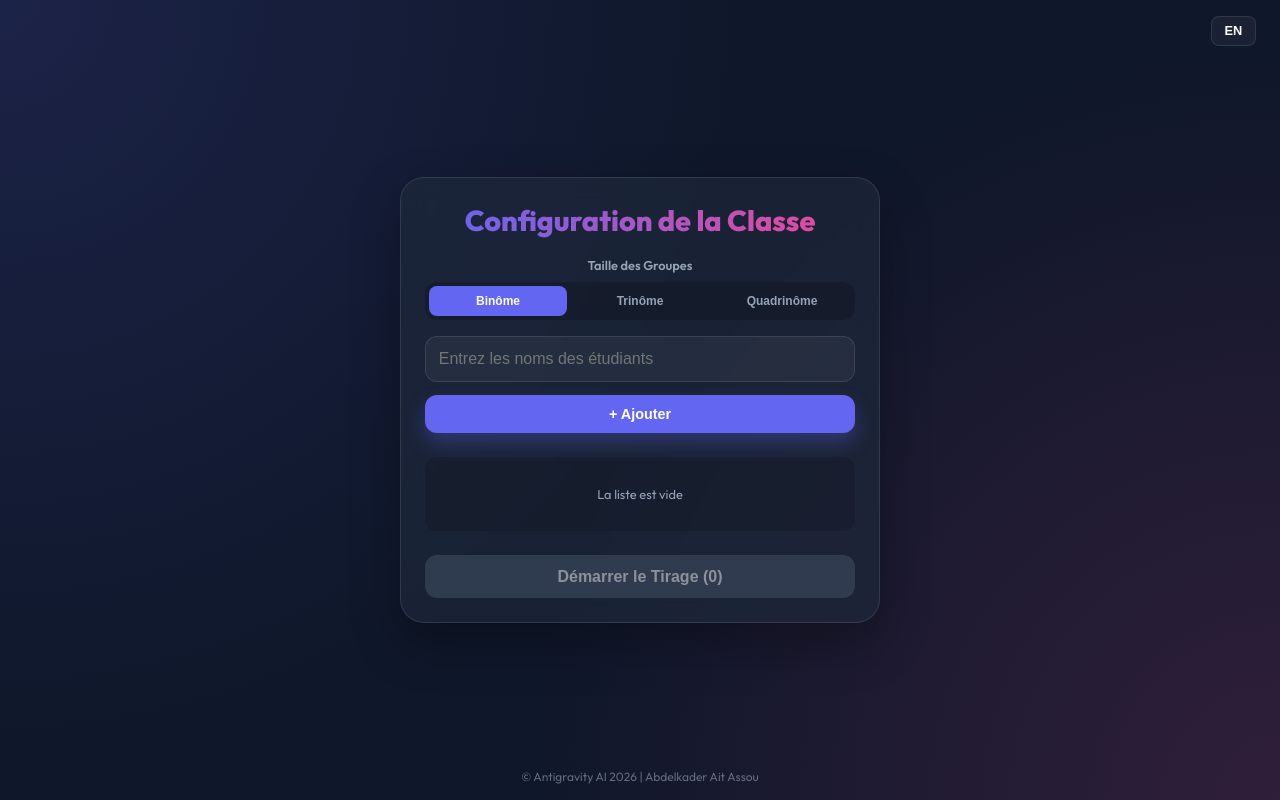
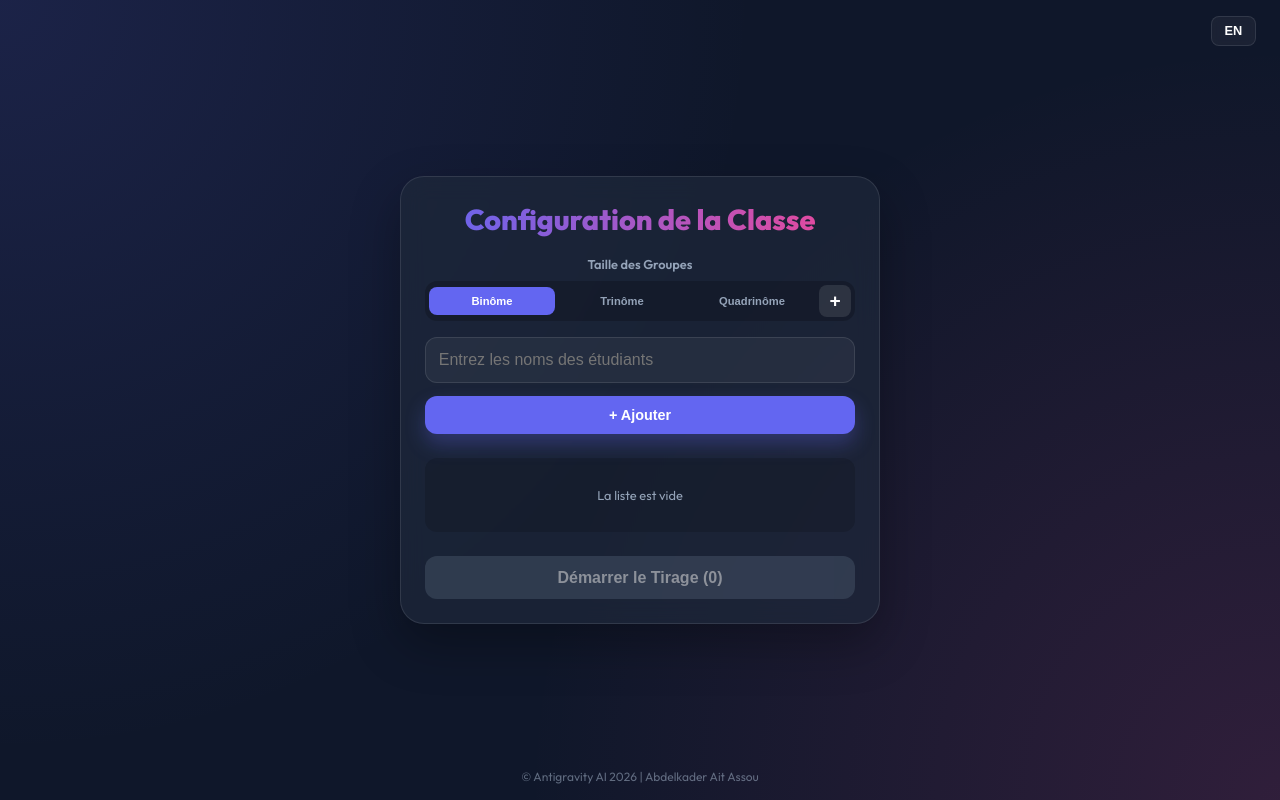
Before and after one commit to ait-assou/roulette, a React (Vite) app: page / in a window 1280 px wide. Built offline with nearby package versions, Linux system fonts and the light colour scheme.

Commit message:
feat: add adjustable custom group size controls to InputForm with localized labels

```diff
--- a/src/App.jsx
+++ b/src/App.jsx
@@ -31,7 +31,8 @@ const translations = {
     mode2: "Binôme",
     mode3: "Trinôme",
     mode4: "Quadrinôme",
-    emptyList: "La liste est vide"
+    emptyList: "La liste est vide",
+    customGroup: "Groupe de {n}"
   },
   en: {
     metaTitle: "Student Pairing Wheel | Interactive Classroom Tool",
@@ -59,7 +60,8 @@ const translations = {
     mode2: "Pair",
     mode3: "Trio",
     mode4: "Quad",
-    emptyList: "List is empty"
+    emptyList: "List is empty",
+    customGroup: "Group of {n}"
   }
 };
 
--- a/src/components/InputForm.jsx
+++ b/src/components/InputForm.jsx
@@ -1,14 +1,15 @@
 import React, { useState } from 'react';
 
 const InputForm = ({ onNamesSubmit, t }) => {
-  const [names, setNames] = useState([]); // Start with empty or list below
+  const [names, setNames] = useState([]);
   const [newName, setNewName] = useState('');
   const [groupSize, setGroupSize] = useState(2);
+  const [customSize, setCustomSize] = useState(4); // Keep track of the highest custom size
 
   const handleAddStudent = (e) => {
     if (e) e.preventDefault();
     if (newName.trim() === '') return;
-    setNames([newName.trim(), ...names]); // Prepended as requested: "placed just below the add button"
+    setNames([newName.trim(), ...names]);
     setNewName('');
   };
 
@@ -17,17 +18,39 @@ const InputForm = ({ onNamesSubmit, t }) => {
     setNames(newNames);
   };
 
+  const incrementSize = () => {
+    const nextSize = customSize < 10 ? customSize + 1 : customSize;
+    setCustomSize(nextSize);
+    setGroupSize(nextSize);
+  };
+
+  const decrementSize = () => {
+    if (customSize > 4) {
+      const nextSize = customSize - 1;
+      setCustomSize(nextSize);
+      if (groupSize === customSize) {
+        setGroupSize(nextSize);
+      }
+    }
+  };
+
   const handleSubmit = (e) => {
     e.preventDefault();
     const filteredNames = names.filter(n => n.trim() !== '');
     if (filteredNames.length >= groupSize) {
       onNamesSubmit(filteredNames, groupSize);
     } else {
-      alert(t.mode2 === 'Binôme (2)'
+      alert(t.mode2 === 'Binôme'
         ? `Veuillez ajouter au moins ${groupSize} étudiants !`
         : `Please add at least ${groupSize} students!`);
     }
   };
+
+  // Predefined sizes + the active custom size if any
+  const displaySizes = [2, 3, 4];
+  if (customSize > 4) {
+    displaySizes.push(customSize);
+  }
 
   return (
     <div className="glass-card" style={{ width: '100%', maxWidth: '480px', height: 'auto', maxHeight: '95vh', padding: '1.5rem' }}>
@@ -40,9 +63,11 @@ const InputForm = ({ onNamesSubmit, t }) => {
           background: 'rgba(0,0,0,0.2)',
           padding: '4px',
           borderRadius: '12px',
-          gap: '4px'
+          gap: '4px',
+          alignItems: 'center',
+          overflowX: 'auto'
         }}>
-          {[2, 3, 4].map(size => (
+          {displaySizes.map(size => (
             <button
               key={size}
               type="button"
@@ -53,16 +78,70 @@ const InputForm = ({ onNamesSubmit, t }) => {
                 borderRadius: '8px',
                 border: 'none',
                 cursor: 'pointer',
-                fontSize: '0.75rem',
+                fontSize: '0.7rem',
                 fontWeight: 700,
                 transition: 'all 0.3s',
                 background: groupSize === size ? 'var(--accent-primary)' : 'transparent',
-                color: groupSize === size ? 'white' : 'var(--text-muted)'
+                color: groupSize === size ? 'white' : 'var(--text-muted)',
+                whiteSpace: 'nowrap',
+                minWidth: '60px'
               }}
             >
-              {t[`mode${size}`]}
+              {size <= 4 ? t[`mode${size}`] : t.customGroup.replace('{n}', size)}
             </button>
           ))}
+          {customSize > 4 && (
+            <button
+              type="button"
+              onClick={decrementSize}
+              style={{
+                width: '32px',
+                height: '32px',
+                borderRadius: '8px',
+                border: 'none',
+                cursor: 'pointer',
+                fontSize: '1.2rem',
+                fontWeight: 700,
+                background: 'rgba(255,255,255,0.1)',
+                color: 'white',
+                display: 'flex',
+                alignItems: 'center',
+                justifyContent: 'center',
+                transition: 'all 0.3s',
+                marginLeft: '4px',
+                flexShrink: 0
+              }}
+              onMouseOver={(e) => e.target.style.background = 'rgba(255,255,255,0.2)'}
+              onMouseOut={(e) => e.target.style.background = 'rgba(255,255,255,0.1)'}
+            >
+              -
+            </button>
+          )}
+          <button
+            type="button"
+            onClick={incrementSize}
+            style={{
+              width: '32px',
+              height: '32px',
+              borderRadius: '8px',
+              border: 'none',
+              cursor: 'pointer',
+              fontSize: '1.2rem',
+              fontWeight: 700,
+              background: 'rgba(255,255,255,0.1)',
+              color: 'white',
+              display: 'flex',
+              alignItems: 'center',
+              justifyContent: 'center',
+              transition: 'all 0.3s',
+              marginLeft: customSize > 4 ? '4px' : 'auto',
+              flexShrink: 0
+            }}
+            onMouseOver={(e) => e.target.style.background = 'rgba(255,255,255,0.2)'}
+            onMouseOut={(e) => e.target.style.background = 'rgba(255,255,255,0.1)'}
+          >
+            +
+          </button>
         </div>
       </div>
 
```
